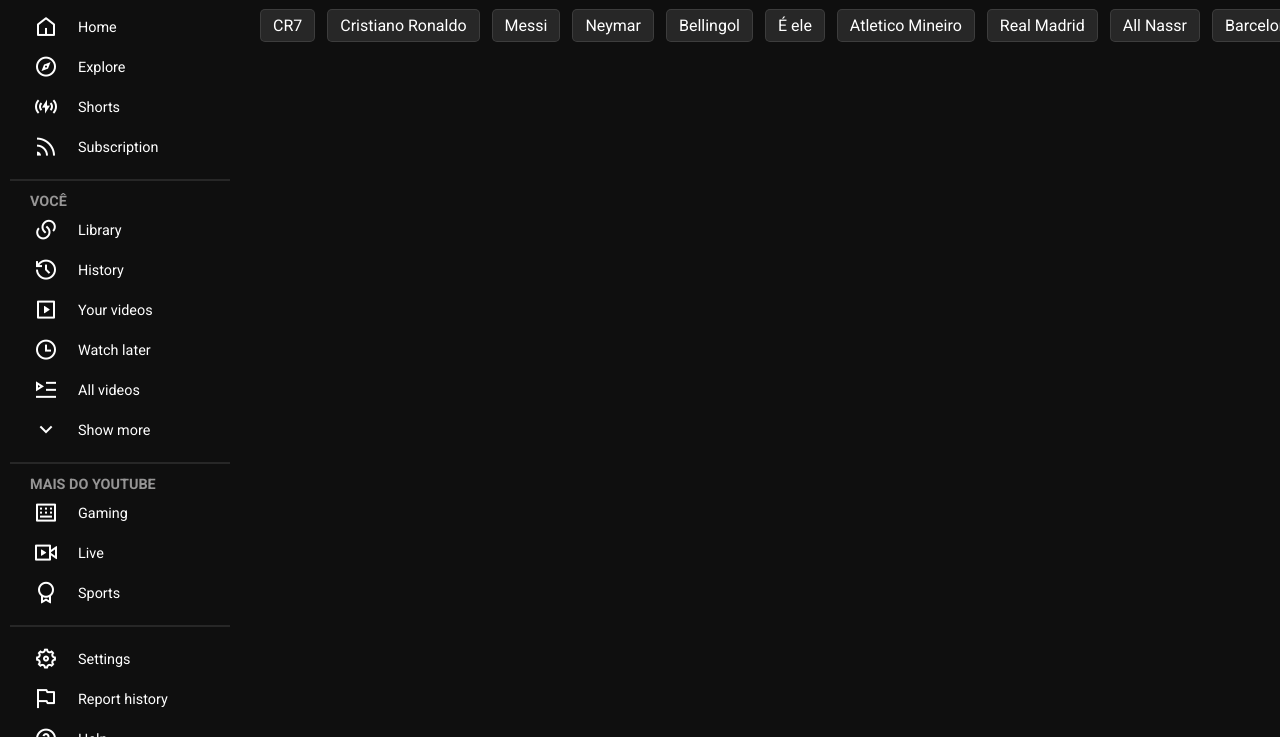
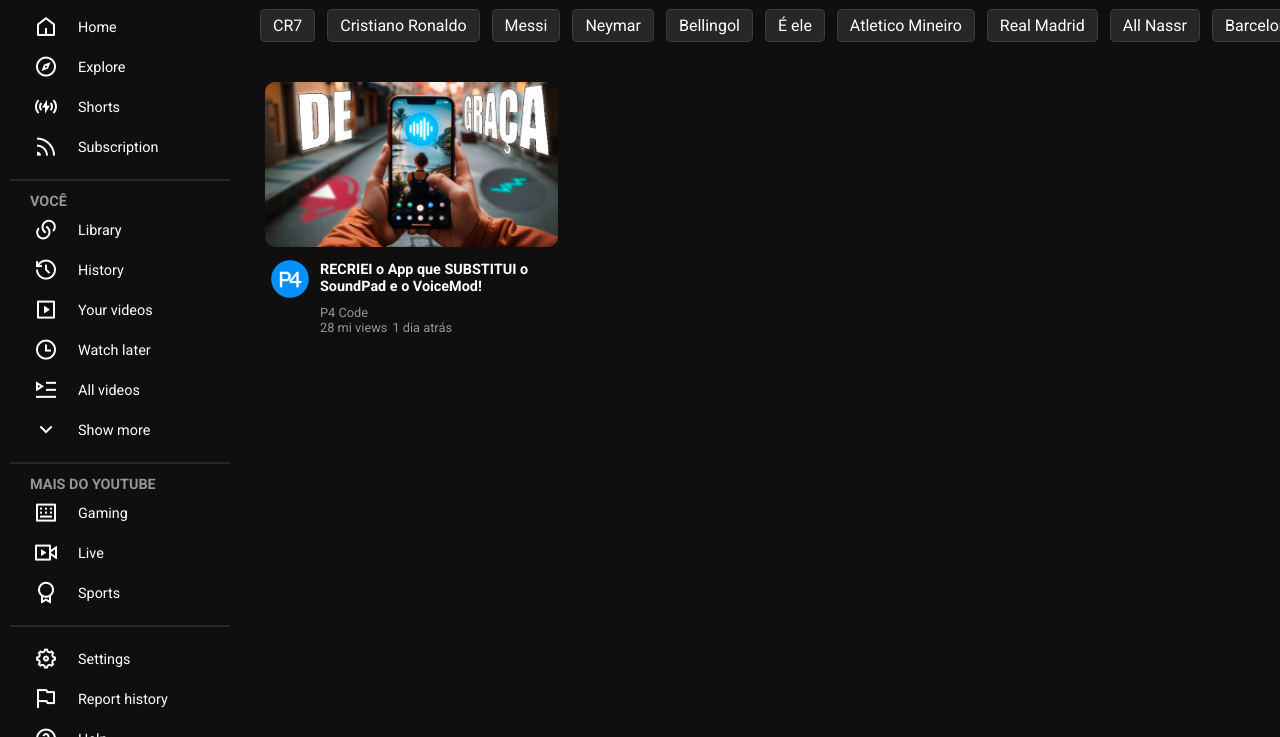
Before and after one commit to Pablo321123/Youtube-Jr-JS, a website: page FrontEnd/index.html in a window 1280 px wide. Shown: the part 63-800 px from the top of the page. Drawn offline with nearby package versions, Linux system fonts and the light colour scheme.

Commit message:
Video container pronto!

```diff
--- a/FrontEnd/index.html
+++ b/FrontEnd/index.html
@@ -94,14 +94,30 @@
                 <div class="chip">Sauditão</div>
                 <div class="chip">Copa do Brasil</div>
                 <div class="chip">Copa do Rei</div>
-
             </div>
             <div class="video-container">
                 <div class="video-content-cover">
                     <div class="video-content">
-                        <a href="" class="video-box"></a>
-                        <div class="video-details"></div>
-                        <div class="hidden-content"></div>
+                        <a href="#" class="video-box">
+                            <img src="img/thumb1.png" alt="" class="thumb">
+                        </a>
+                        <div class="video-details">
+                            <div class="channel-logo">
+                                <img src="img/3.png" alt="" class="">
+                            </div>
+                            <div class="detail">
+                                <h3 class="title">RECRIEI o App que SUBSTITUI o SoundPad e o VoiceMod!</h3>
+                                <div class="channel-name">P4 Code</div>
+                                <div class="views-upload">
+                                    <div class="views">28 mi views</div>
+                                    <div class="upload">1 dia atrás</div>
+                                </div>
+                            </div>
+                        </div>
+                        <div class="hidden-content">
+                            <div class="btn"><i class="ri-time-line"></i>Ver mais tarde</div>
+                            <div class="btn"><i class="ri-play-list-2-line"></i>Add to queue</div>
+                        </div>
                     </div>
                 </div>
             </div>
--- a/FrontEnd/styles.css
+++ b/FrontEnd/styles.css
@@ -281,6 +281,156 @@
     background-color: #3f3f3f;
 }
 
-body{
+/* body{
     background-color: #0f0f0f;
+} */
+
+
+/* Video Container */
+
+.video-container {
+    display: grid;
+    grid-template-columns: repeat(4, 1fr);
+    grid-gap: 18px;
+    padding: 20px 25px;
+    background-color: #0f0f0f;
+    overflow-y: scroll;
+    height: calc(100vh - 116px);
 }
+
+.channel-logo {
+    position: relative;
+    min-width: 50px;
+    height: 50px;
+    overflow: hidden;
+}
+
+.channel-logo img {
+    height: 100%;
+    width: 100%;
+    padding-bottom: 10px;
+
+}
+
+.video-content-cover {
+    position: relative;
+    transition: .5s;
+    transition-delay: .05s;
+    width: 293px;
+}
+
+.video-content {
+    margin-bottom: 25px;
+    position: relative;
+    transition: .5s;
+    width: 100%;
+}
+
+.video-box {
+    position: relative;
+    width: 293px;
+    height: 165px;
+    display: block;
+}
+
+.video-box img {
+    height: 100%;
+    width: 100%;
+    border-radius: 10px;
+}
+
+.title {
+    font-size: .9rem;
+    padding-top: 10px;
+}
+
+.video-details {
+    display: flex;
+    color: #fff;
+    padding-top: 12px;
+}
+
+.detail {
+    margin-left: 5px;
+}
+
+.channel-name {
+    font-size: .8rem;
+    margin-top: 10px;
+    color: #969595;
+}
+
+.views-upload {
+    display: flex;
+    font-size: .8rem;
+    color: #969595;
+}
+
+.upload {
+    margin-left: 5px;
+}
+
+.hidden-content {
+    display: none;
+    padding: 5px 10px;
+}
+
+.video-content:hover .hidden-content {
+    display: block;
+}
+
+
+.btn {
+    padding: 5px 0;
+    color: #aaa;
+    text-transform: uppercase;
+    width: 100%;
+    background-color: #373737;
+    text-align: center;
+    margin: 5px 0;
+    font-size: .6rem;
+    cursor: pointer;
+    display: flex;
+    align-items: center;
+    justify-content: center;
+    border-radius: 5px;
+}
+
+.btn i{
+    font-size: 1rem;
+    margin-right: 5px;
+}
+
+.video-content:hover {
+    transform: scale(1.025);
+    z-index: 5;
+    position: absolute;
+    box-shadow: 0 4px 8px 0 rgba(0, 0, 0, 0.3);
+    background-color: #0f0f0f;
+    border-radius: 0px;
+}
+
+
+/* .video-content-cover:hover {
+    translate: translateY(60px);
+    z-index: 999;
+} */
+
+/* .video-content-cover:nth-child(4n+1):hover {
+    translate: translateY(50px, 60px);
+    z-index: 999;
+}
+
+.video-content-cover:nth-child(4n+4):hover {
+    translate: translateY(-30px, 60px);
+    z-index: 999;
+} */
+
+.video-content:hover .video-details {
+    background-color: #0f0f0f;
+    padding-bottom: 10px;
+}
+
+.video-content:hover .thumb {
+    border-radius: 0px;
+}
```
Also changed, not shown: FrontEnd/img/thumb1.png (added).
